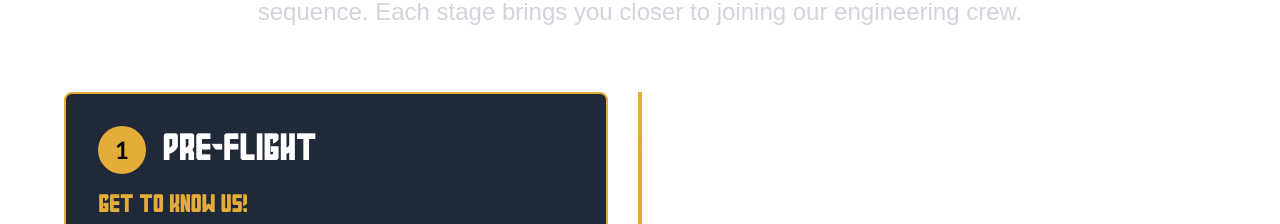
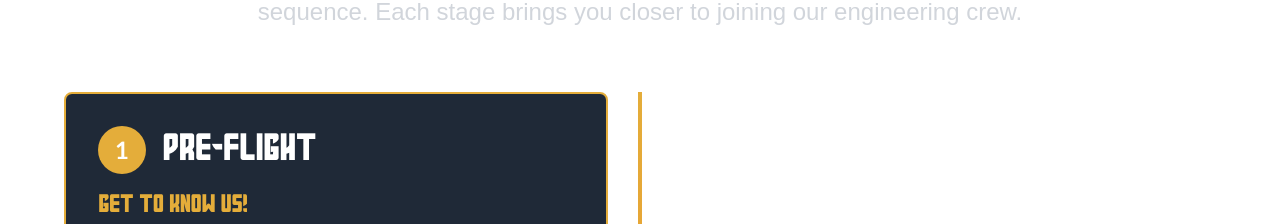
Before and after one commit to BoulderThetaTau/TT_Website, a React (Create React App) app: page /rush in a window 1280 px wide. Shown: the part 1060-1284 px from the top of the page. Built offline with nearby package versions, Linux system fonts and the light colour scheme; a web font is replaced by a local one.

Commit message:
Fixed small UI fix, added deployment routine in ReadMe file, and posted to the website

```diff
--- a/src/Components/pages/Rush.jsx
+++ b/src/Components/pages/Rush.jsx
@@ -131,7 +131,7 @@ function Rush() {
                                         <div className="md:w-1/2 md:pr-8 mb-8 md:mb-0">
                                             <div className="mission-stage-card bg-gray-800 p-8 rounded-lg border-2 border-thetaTauGold">
                                                 <div className="flex items-center mb-4">
-                                                    <div className="stage-number bg-thetaTauGold text-black w-12 h-12 rounded-full flex items-center justify-center font-bold text-2xl mr-4">1</div>
+                                                    <div className="stage-number bg-thetaTauGold text-white w-12 h-12 rounded-full flex items-center justify-center font-bold text-2xl mr-4">1</div>
                                                     <h3 className="text-4xl font-bold text-white">PRE-FLIGHT</h3>
                                                 </div>
                                                 <h4 className="text-thetaTauGold font-bold mb-3 text-2xl">Get to Know Us!</h4>
```
Also changed, not shown: 19 other files (tests, documents, lock files or other folders).
